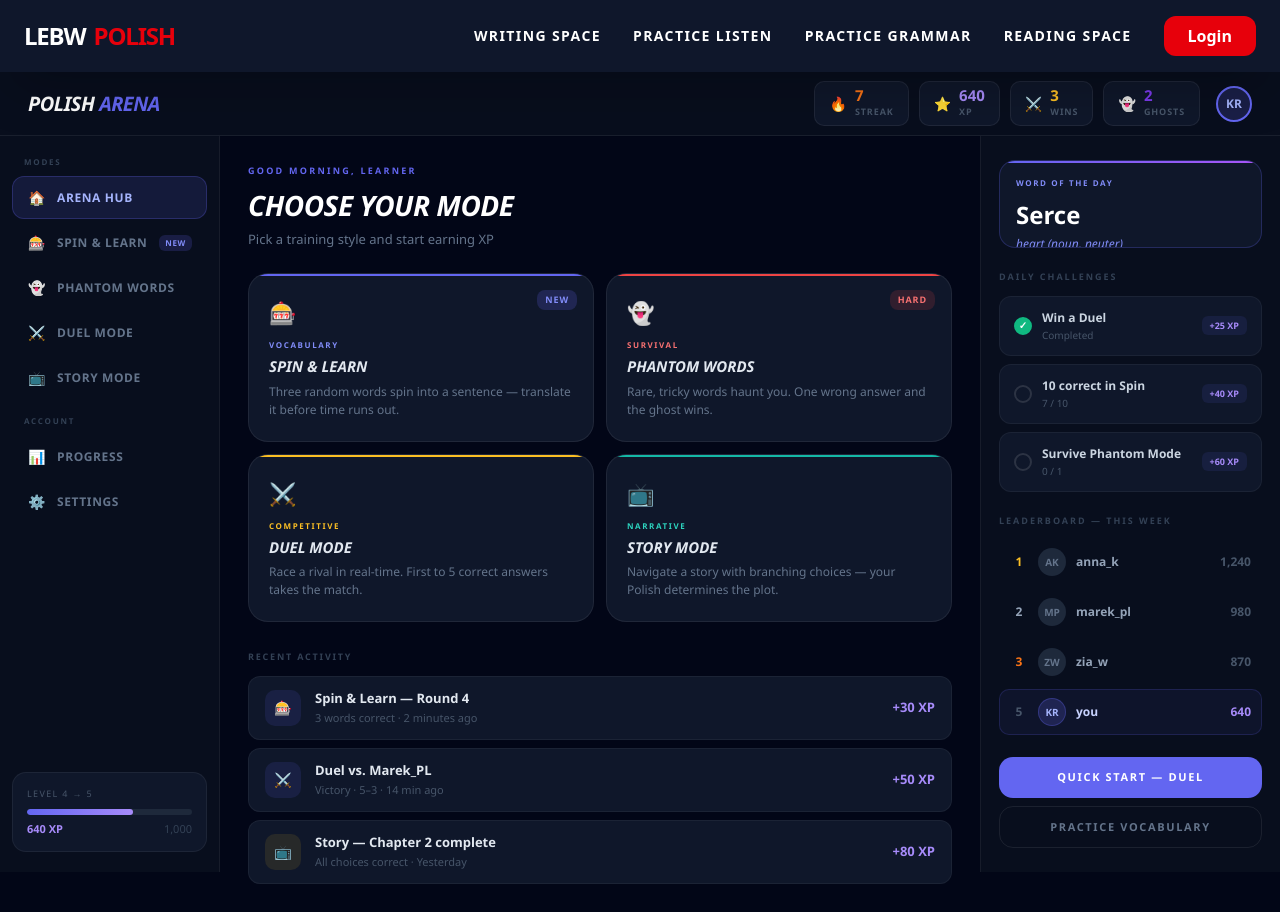
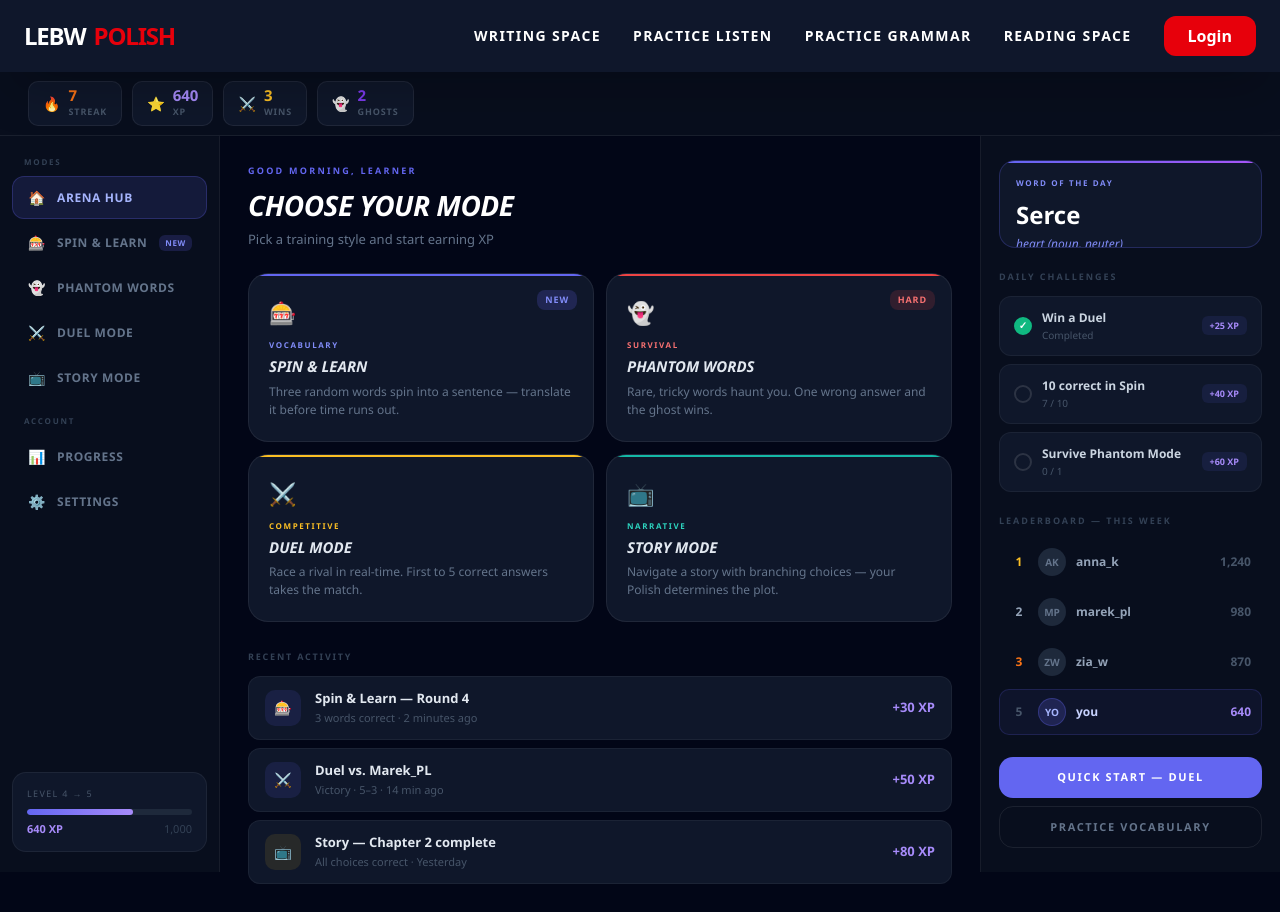
Before and after one commit to Byadiso/lebwpolish, a React (Vite) app: page /play in a window 1280 px wide. Built offline with nearby package versions, Linux system fonts and the light colour scheme; no server answers.

Commit message:
fixing navbar on polish arena dashboard

```diff
--- a/src/pages/PolishArena/PolishArena.jsx
+++ b/src/pages/PolishArena/PolishArena.jsx
@@ -29,7 +29,7 @@ const LEADERBOARD = [
   { rank: 1, initials: 'AK', name: 'anna_k',   xp: 1240, you: false },
   { rank: 2, initials: 'MP', name: 'marek_pl', xp: 980,  you: false },
   { rank: 3, initials: 'ZW', name: 'zia_w',    xp: 870,  you: false },
-  { rank: 5, initials: 'KR', name: 'you',      xp: 640,  you: true  },
+  { rank: 5, initials: 'YO', name: 'you',      xp: 640,  you: true  },
 ];
 
 const RECENT_ACTIVITY = [
@@ -101,9 +101,9 @@ export default function PolishArena() {
   /* ── Top Bar ─────────────────────────────────────────────── */
   const TopBar = () => (
     <header className="pa-topbar">
-      <div className="pa-topbar-title">
+      {/* <div className="pa-topbar-title">
         Polish <span>Arena</span>
-      </div>
+      </div> */}
       <div className="pa-topbar-stats">
         {[
           { icon: '🔥', val: stats.streak, lbl: 'Streak',  cls: 'fire'   },
@@ -119,7 +119,7 @@ export default function PolishArena() {
             </div>
           </div>
         ))}
-        <div className="pa-avatar">KR</div>
+        {/* <div className="pa-avatar">KR</div> */}
       </div>
     </header>
   );
```
